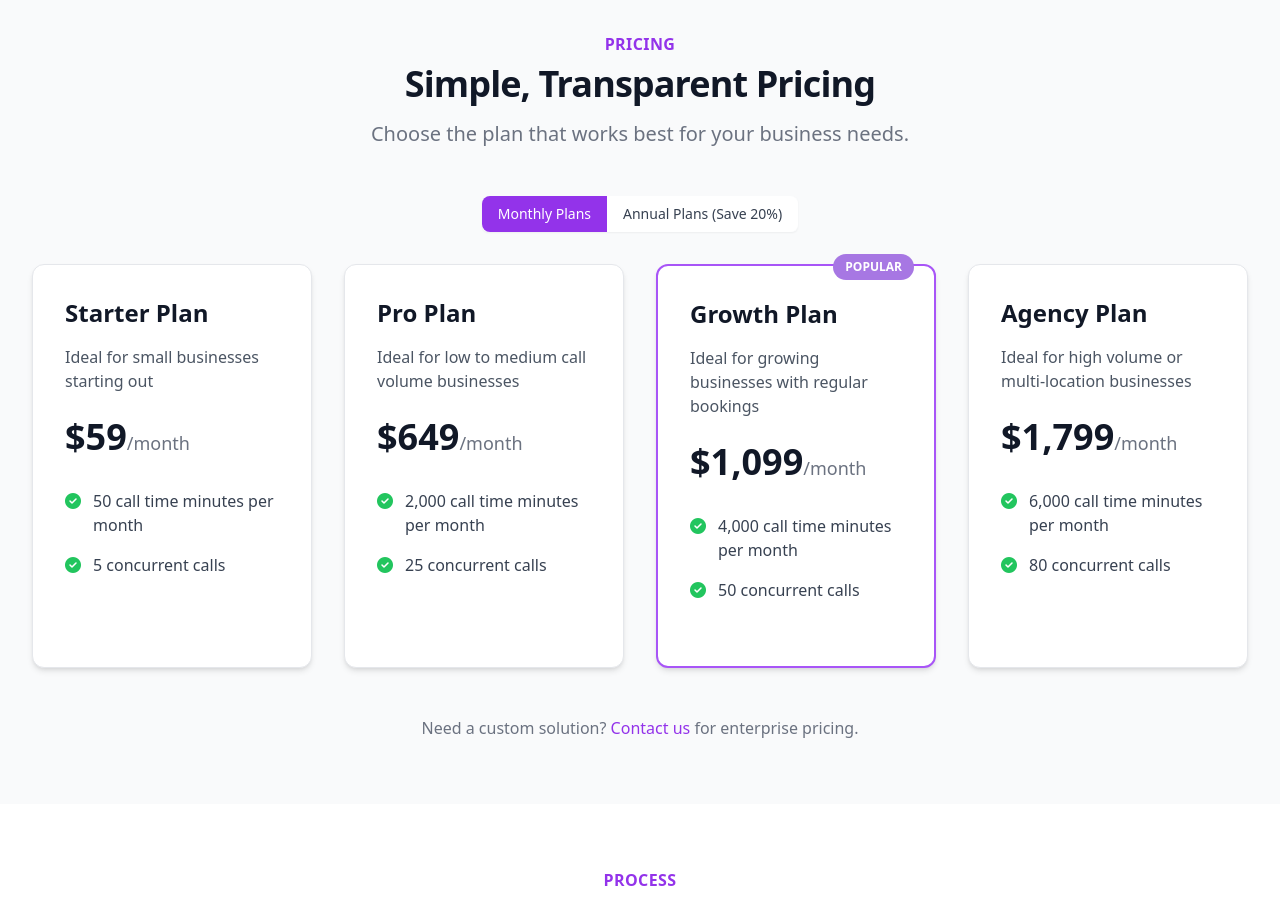
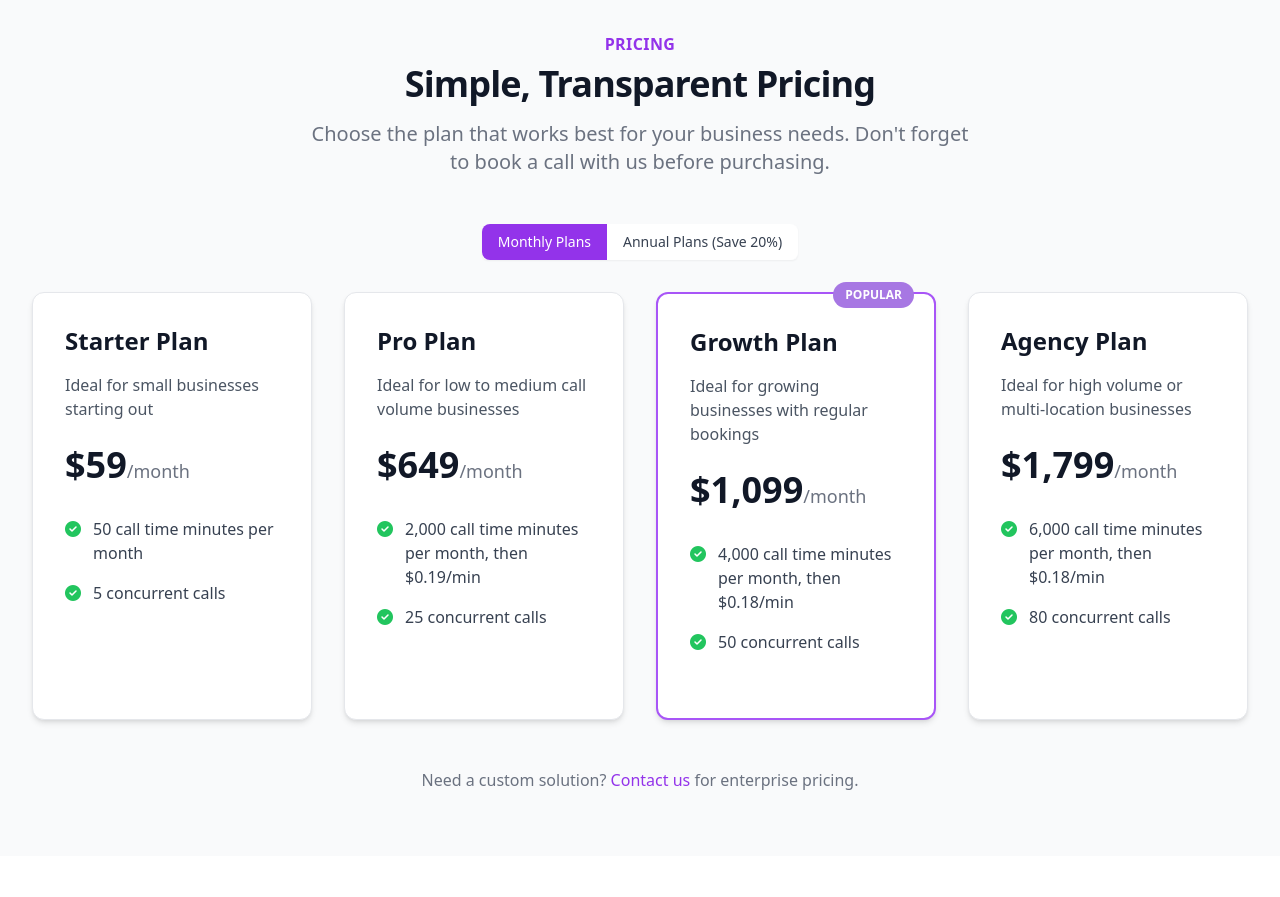
Before and after one commit to juliankundu7/juliankundu, a plain HTML site: page index.html in a window 1280 px wide. Shown: the part 1360-2257 px from the top of the page. Drawn offline with nearby package versions, Linux system fonts and the light colour scheme; a script that the page names is missing.

Commit message:
Update index.html

```diff
--- a/index.html
+++ b/index.html
@@ -216,7 +216,7 @@
                     Simple, Transparent Pricing
                 </p>
                 <p class="mt-4 max-w-2xl text-xl text-gray-500 lg:mx-auto">
-                    Choose the plan that works best for your business needs.
+                    Choose the plan that works best for your business needs. Don't forget to book a call with us before purchasing.
                 </p>
             </div>
 
@@ -273,7 +273,7 @@
                                 <div class="flex-shrink-0 text-green-500">
                                     <i class="fas fa-check-circle"></i>
                                 </div>
-                                <p class="ml-3 text-base text-gray-700">2,000 call time minutes per month</p>
+                                <p class="ml-3 text-base text-gray-700">2,000 call time minutes per month, then $0.19/min</p>
                             </li>
                             <li class="flex items-start">
                                 <div class="flex-shrink-0 text-green-500">
@@ -301,7 +301,7 @@
                                 <div class="flex-shrink-0 text-green-500">
                                     <i class="fas fa-check-circle"></i>
                                 </div>
-                                <p class="ml-3 text-base text-gray-700">4,000 call time minutes per month</p>
+                                <p class="ml-3 text-base text-gray-700">4,000 call time minutes per month, then $0.18/min</p>
                             </li>
                             <li class="flex items-start">
                                 <div class="flex-shrink-0 text-green-500">
@@ -327,7 +327,7 @@
                                 <div class="flex-shrink-0 text-green-500">
                                     <i class="fas fa-check-circle"></i>
                                 </div>
-                                <p class="ml-3 text-base text-gray-700">6,000 call time minutes per month</p>
+                                <p class="ml-3 text-base text-gray-700">6,000 call time minutes per month, then $0.18/min</p>
                             </li>
                             <li class="flex items-start">
                                 <div class="flex-shrink-0 text-green-500">
@@ -384,7 +384,7 @@
                                 <div class="flex-shrink-0 text-green-500">
                                     <i class="fas fa-check-circle"></i>
                                 </div>
-                                <p class="ml-3 text-base text-gray-700">2,000 call time minutes per month</p>
+                                <p class="ml-3 text-base text-gray-700">2,000 call time minutes per month, then $0.19/minute</p>
                             </li>
                             <li class="flex items-start">
                                 <div class="flex-shrink-0 text-green-500">
@@ -412,7 +412,7 @@
                                 <div class="flex-shrink-0 text-green-500">
                                     <i class="fas fa-check-circle"></i>
                                 </div>
-                                <p class="ml-3 text-base text-gray-700">4,000 call time minutes per month</p>
+                                <p class="ml-3 text-base text-gray-700">4,000 call time minutes per month, then $0.18/min</p>
                             </li>
                             <li class="flex items-start">
                                 <div class="flex-shrink-0 text-green-500">
@@ -439,7 +439,7 @@
                                 <div class="flex-shrink-0 text-green-500">
                                     <i class="fas fa-check-circle"></i>
                                 </div>
-                                <p class="ml-3 text-base text-gray-700">6,000 call time minutes per month</p>
+                                <p class="ml-3 text-base text-gray-700">6,000 call time minutes per month, then $0.18/min</p>
                             </li>
                             <li class="flex items-start">
                                 <div class="flex-shrink-0 text-green-500">
```
